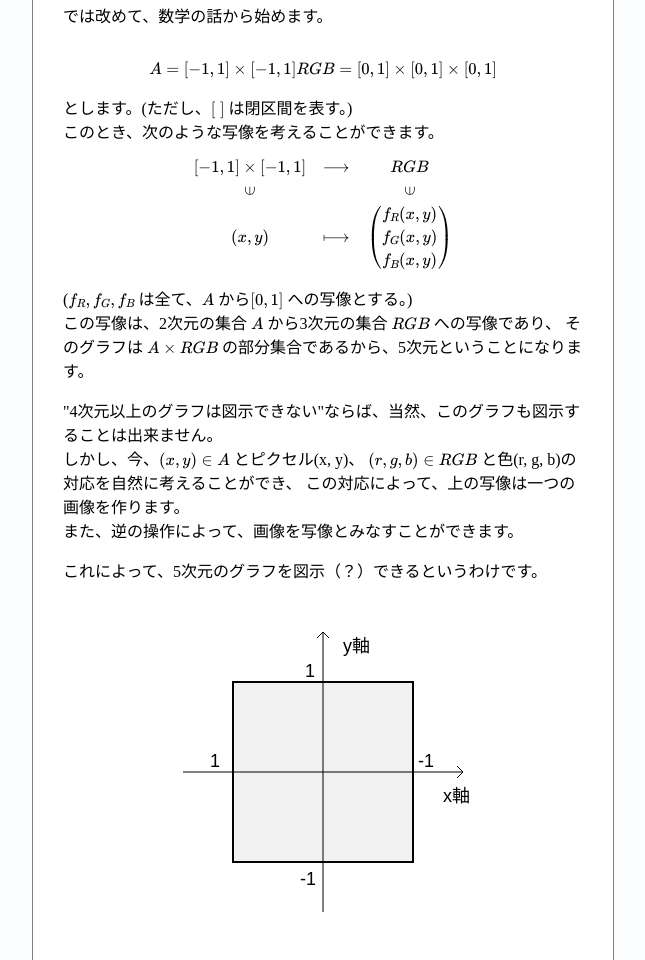
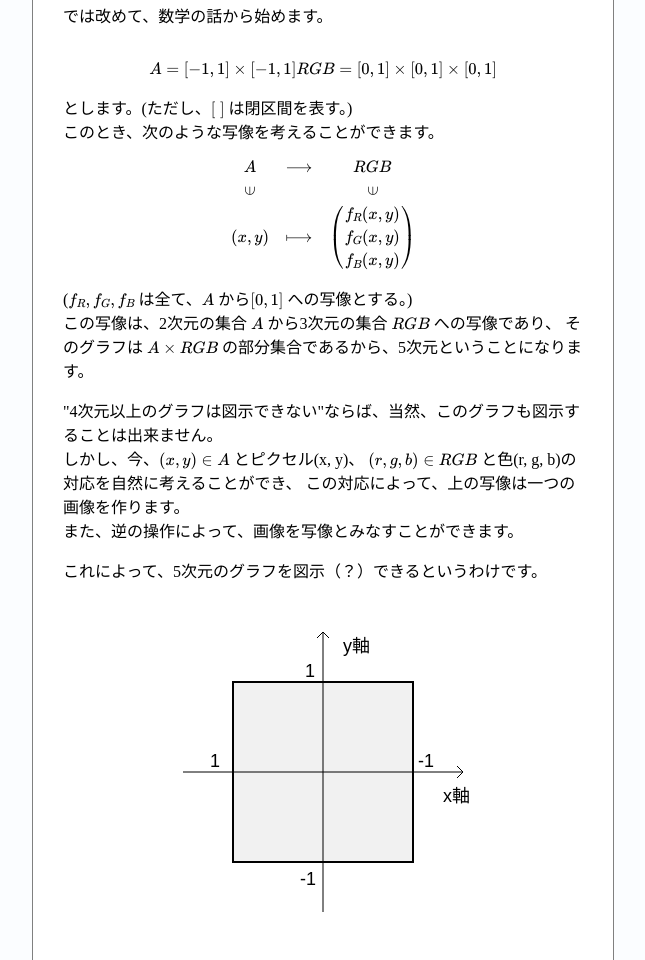
Before and after one commit to no-la/color_graph, a plain HTML site: page index.html in a window 1280 px wide. Shown: the part 894-1854 px from the top of the page, without its empty margins (317-962 px from the left). Drawn offline with nearby package versions, Linux system fonts and the light colour scheme; some packages are replaced by stand-ins of ours.

Commit message:
本文の修正

```diff
--- a/index.html
+++ b/index.html
@@ -68,7 +68,7 @@
                 このとき、次のような写像を考えることができます。
                 \[
                     \begin{array}{ccc}
-                    [-1, 1] \times [-1, 1] & \longrightarrow & RGB\\
+                    A & \longrightarrow & RGB\\
                     \class{rotated-symbol}{\in} && \class{rotated-symbol}{\in}\\
                     (x, y) & \longmapsto & {
                         \begin{pmatrix}
```
